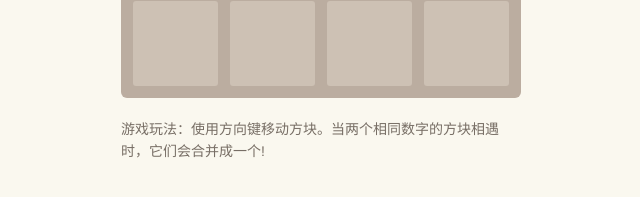
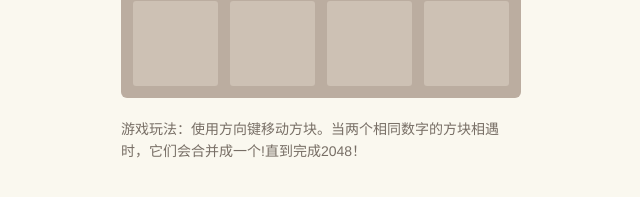
Before and after one commit to Steamice/ai2048, a plain HTML site: page index.html in a window 1280 px wide. Shown: the part 471-668 px from the top of the page, without its empty margins (319-959 px from the left). Drawn offline with Linux system fonts and the light colour scheme.

Commit message:
修改游戏介绍

```diff
--- a/index.html
+++ b/index.html
@@ -26,7 +26,7 @@
             <p class="subtitle">合并数字，达到2048!</p>
         </div>
         <div class="game-board" id="gameBoard"></div>
-        <p class="instructions">游戏玩法：使用方向键移动方块。当两个相同数字的方块相遇时，它们会合并成一个!</p>
+        <p class="instructions">游戏玩法：使用方向键移动方块。当两个相同数字的方块相遇时，它们会合并成一个!直到完成2048！</p>
     </div>
     <script src="game.js"></script>
 </body>
```
